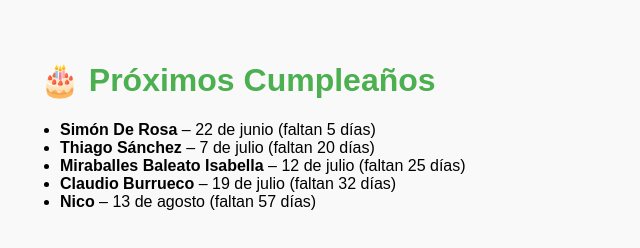
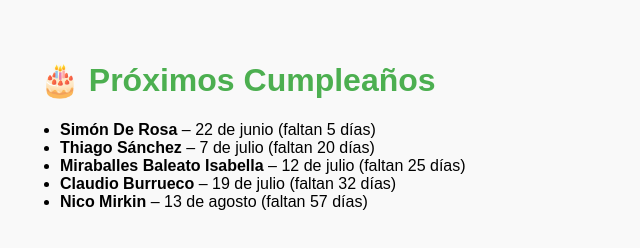
Before and after one commit to LUCDEROSA/Cumple, a plain HTML site: page index.html in a window 1280 px wide. Shown: the whole page, without its empty margins (0-640 px from the left). Drawn offline with Linux system fonts and the light colour scheme.

Commit message:
Update index.html

```diff
--- a/index.html
+++ b/index.html
@@ -37,7 +37,7 @@
       { nombre: "Claudio Burrueco", fecha: "2025-07-19" },
       { nombre: "Adrián Travasino", fecha: "2025-11-13" },
       { nombre: "Fabiola", fecha: "2025-10-24" },
-      { nombre: "Nico", fecha: "2001-08-13" },
+      { nombre: "Nico Mirkin", fecha: "2001-08-13" },
       { nombre: "Micael", fecha: "2003-04-21" },
       { nombre: "Maria Emilia Lombardi", fecha: "1982-10-27" },
       { nombre: "Lucas Alberto De Rosa", fecha: "1986-05-23" }
```
